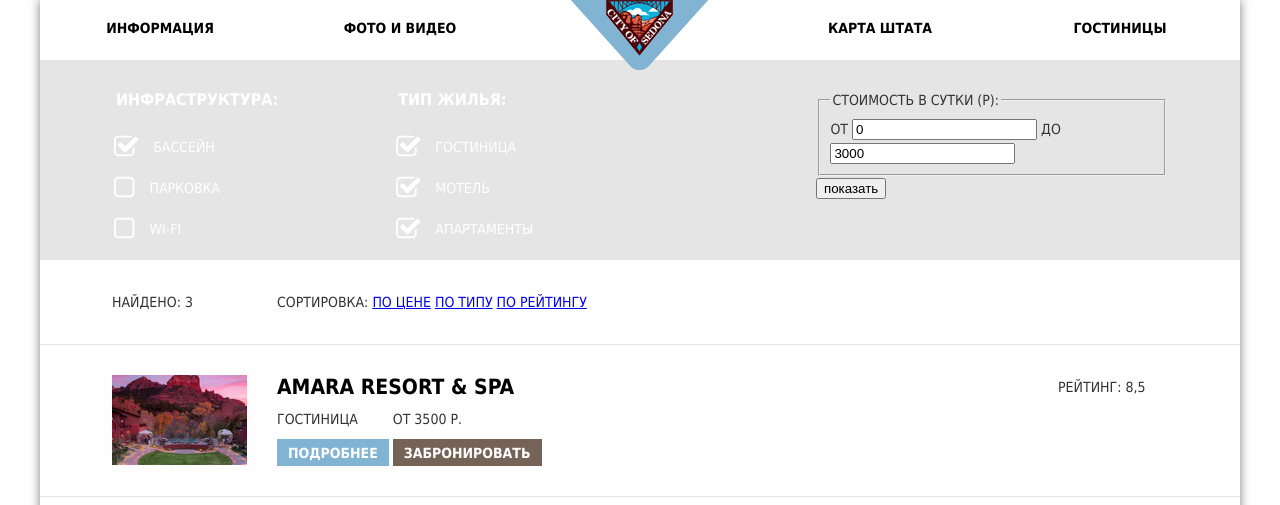
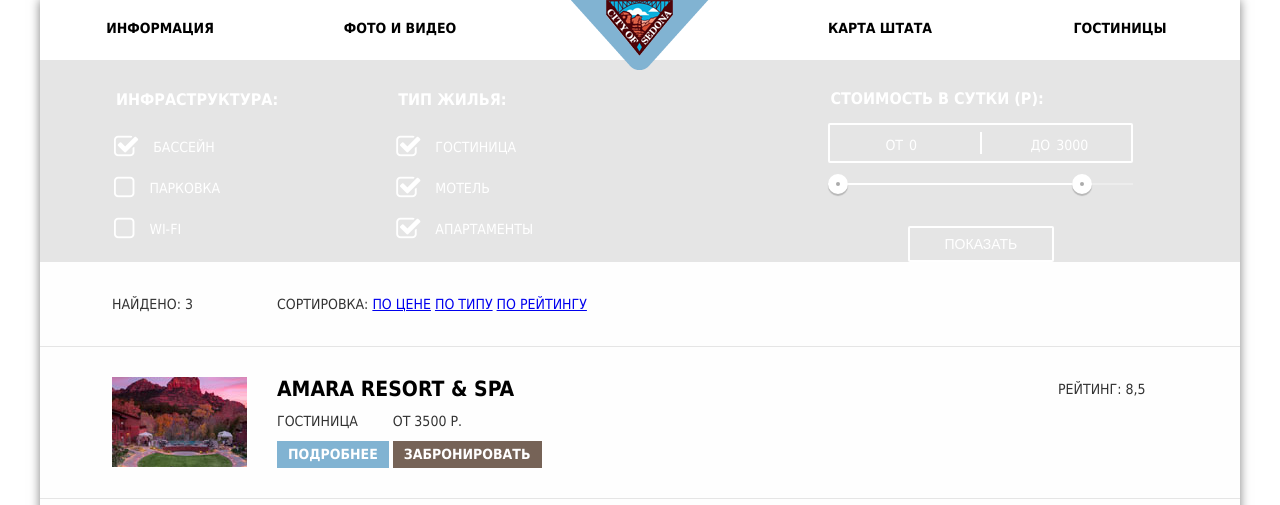
Before and after one commit to rosbiker/144507-sedona, a plain HTML site: page inner.html in a window 1280 px wide. Shown: the top 505 px of the page. Drawn offline with Linux system fonts and the light colour scheme; files whose address does not match are found by name.

Commit message:
раскраска 5

```diff
--- a/css/style.css
+++ b/css/style.css
@@ -625,6 +625,137 @@ input[type="checkbox"]:checked + label::before {
 }
 
 
+.cost {
+  width: 330px;
+  color: #ffffff;
+}
+
+.price {
+  border: none;
+}
+
+.price legend {
+  margin-bottom: 9px;
+
+  font-weight: 600;
+  font-size: 16px;
+  line-height: 21px;
+}
+
+.price-controls {
+  height: 36px;
+  margin-bottom: 20px;
+  position: relative;
+  font-size: 0;
+
+  border: 2px solid #ffffff;
+  border-radius: 2px;
+}
+
+.price-controls::after {
+  content: "";
+  position: absolute;
+  top: 50%;
+  left: 50%;
+  width: 2px;
+  height: 22px;
+
+  background: #ffffff;
+  transform: translate(-50%, -50%);
+}
+
+.price-controls label {
+  display: inline-block;
+  font-size: 14px;
+  line-height: 38px;
+  vertical-align: top;
+  cursor: pointer;
+}
+
+.price-controls .min-price,
+.price-controls .max-price {
+  width: 90px;
+  padding-left: 55px;
+}
+
+.price-controls input {
+  width: 50px;
+  margin: 0;
+
+  color: inherit;
+  font: inherit;
+
+  background: none;
+  border: none;
+  outline: none;
+}
+
+.range-controls {
+  position: relative;
+
+  margin-bottom: 32px;
+}
+
+.range-controls .scale {
+  height: 2px;
+  background: rgba(255, 255, 255, 0.3);
+}
+
+.range-controls .bar {
+  width: 80%;
+  height: 2px;
+
+  background: #ffffff;
+}
+
+.range-toggle {
+  position: absolute;
+  top: -9px;
+  width: 4px;
+  height: 4px;
+
+  background: #ababab;
+  border: 8px solid #ffffff;
+  border-radius: 50%;
+  box-shadow: 0 2px 1px 0 rgba(0, 1, 1, 0.2);
+  cursor: pointer;
+}
+
+.range-toggle:hover {
+  background: #1c4f80;
+}
+
+.range-toggle-min {
+  left: 0;
+}
+
+.range-toggle-max {
+  left: 80%;
+}
+
+.search-btn-price {
+  display: block;
+  margin: 0 auto;
+  padding: 6px 35px;
+
+  font-size: 14px;
+  line-height: 20px;
+  color: #ffffff;
+  text-transform: uppercase;
+
+  background: transparent;
+  border: 2px solid #ffffff;
+  border-radius: 2px;
+  outline: none;
+  cursor: pointer;
+}
+
+.search-btn-price:hover {
+  color: #000000;
+
+  background: #ffffff;
+}
+
 
 .burger::before {
     content: " ";
--- a/inner.html
+++ b/inner.html
@@ -69,19 +69,19 @@
           <div class="cost column">
             <fieldset class="price">
               <legend>стоимость в сутки (р):</legend>
-              <div class="price-from">
-                <label for="price-min">от</label>
-                <input type="text" name="price-min" id="price-min" value="0">
-                <!--тут будет псевдоэлемент-->
-                <label for="price-max">до</label>
-                <input type="text" name="price-max" id="price-max" value="3000"></div>
-              <div class="range">
-                <div class="range-controls"></div>
-                <div class="min-toggle"></div>
-                <div class="max-toggle"></div>
+              <div class="price-controls">
+                <label class="min-price" for="price-min">от <input type="text" name="price-min" value="0"></label>
+                <label class="max-price" for="price-max">до <input type="text" name="price-max" value="3000"></label>
+                </div>
+              <div class="range-controls">
+                <div class="scale">
+                  <div class="bar"></div>
+                </div>
+                <div class="range-toggle range-toggle-min"></div>
+                <div class="range-toggle range-toggle-max"></div>
               </div>
             </fieldset>
-            <button class="search-button" type="submit">показать</button>
+            <button class="search-btn-price" type="submit">показать</button>
           </div>
         </form>
       </div>
@@ -121,7 +121,9 @@
             </div>
           </div>
           <div class="content-main inner-column-center">
-            <a href="#"><h2>amara resort & spa</h2></a>
+            <a href="#">
+              <h2>amara resort & spa</h2>
+            </a>
             <div class="content-text">
               <span class="type-cost">гостиница</span>
               <a href="#" class="btn">подробнее</a>
@@ -143,7 +145,9 @@
             </div>
           </div>
           <div class="content-main inner-column-center">
-            <a href="#"><h2>desert quail inn lorem20</h2></a>
+            <a href="#">
+              <h2>desert quail inn lorem20</h2>
+            </a>
             <div class="content-text">
               <span class="type-cost">мотель</span>
               <a href="#" class="btn">подробнее</a>
@@ -165,7 +169,9 @@
             </div>
           </div>
           <div class="content-main inner-column-center">
-            <a href="#"><h2>villas at poco diablo</h2></a>
+            <a href="#">
+              <h2>villas at poco diablo</h2>
+            </a>
             <div class="content-text">
               <span class="type-cost">апартаменты</span>
               <a href="#" class="btn">подробнее</a>
```
